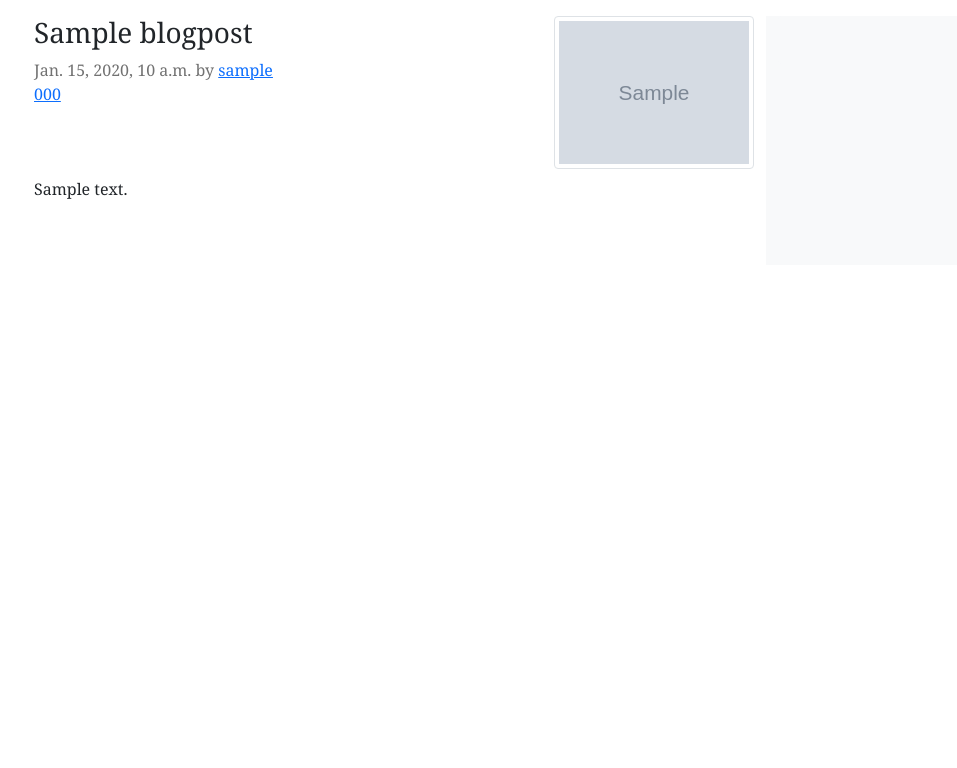
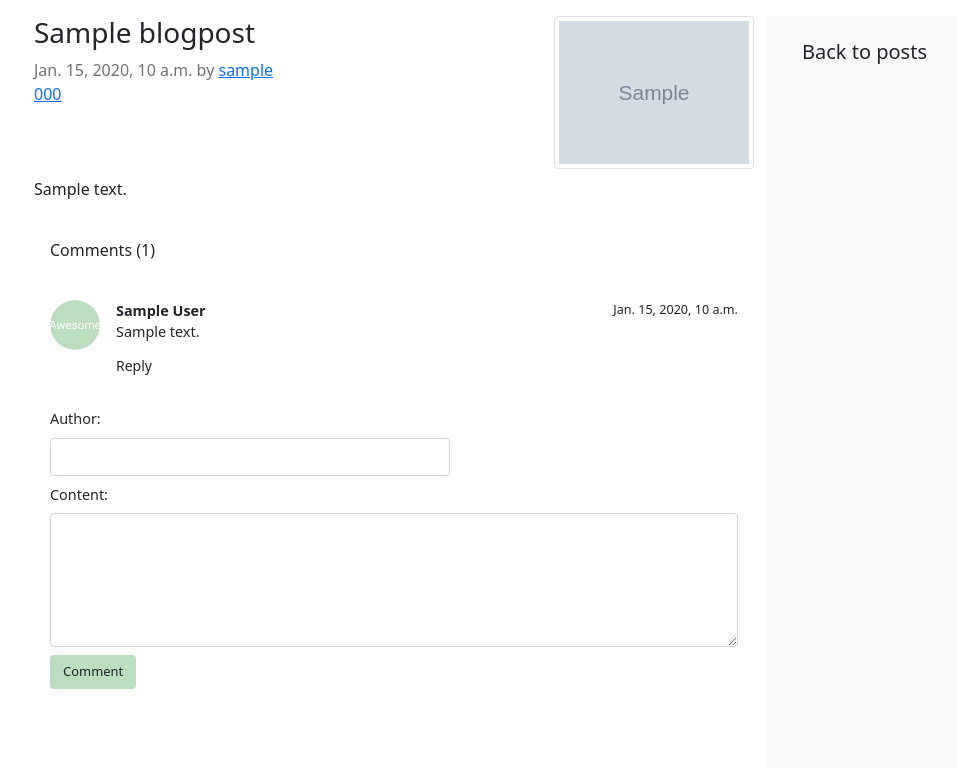
Before and after one commit to masmagit/blog, a Django app: page /post/1/ in a window 1280 px wide. Shown: the top 768 px of the page, without its empty margins (60-1017 px from the left). Run offline with Django 3.2, Linux system fonts and the light colour scheme; tables that the repository leaves empty hold one stand-in row (values such as "Sample post"); grey boxes marked "Sample" are stand-in pictures.

Commit message:
comments added

```diff
--- a/blogapp/admin.py
+++ b/blogapp/admin.py
@@ -1,8 +1,9 @@
 from django.contrib import admin
 from userapp.models import Profile
-from .models import BlogPost, Tag, Category
+from .models import BlogPost, Tag, Category, Comment
 
 admin.site.register(Profile)
 admin.site.register(BlogPost)
 admin.site.register(Tag)
 admin.site.register(Category)
+admin.site.register(Comment)
--- /dev/null
+++ b/blogapp/forms.py
@@ -0,0 +1,16 @@
+from typing import Text
+from django.forms import ModelForm, Textarea
+from django.forms.widgets import TextInput, EmailInput
+from .models import Comment
+
+class CommentForm(ModelForm):
+    class Meta:
+        model = Comment
+        fields = ['author', 'content']
+
+        comment_field = {'class': 'form-control my-2 comment-field'}
+        widgets = {
+            'author': TextInput(attrs=comment_field),
+            'email': EmailInput(attrs=comment_field),
+            'content': Textarea(attrs={'rows': 5, 'class': 'form-control my-2'}),
+        }
--- a/blogapp/models.py
+++ b/blogapp/models.py
@@ -19,9 +19,11 @@ class BlogPost(models.Model):
         return self.title
 
     def get_absolute_url(self):
-        return reverse('blogapp:post', kwargs={
-            'pk': self.id
-        })
+        return reverse('blogapp:post', kwargs={'pk': self.id})
+
+    @property
+    def get_comments(self):
+        return self.comments.all()
 
 class Tag(models.Model):
     code = models.CharField(max_length=20)
@@ -35,3 +37,17 @@ class Category(models.Model):
 
     def __str__(self) -> str:
         return self.code
+
+class Comment(models.Model):
+    post = models.ForeignKey(BlogPost, null=True, blank=True, on_delete=models.CASCADE, related_name='comments')
+    parent = models.ForeignKey('self', null=True, blank=True, on_delete = models.CASCADE)
+    author = models.CharField(max_length=50)
+    email = models.EmailField(blank=True)
+    created = models.DateTimeField(auto_now_add=True)
+    content = models.TextField(default='')
+
+    class Meta:
+        ordering = ('created',)
+
+    def get_comments(self):
+        return Comment.objects.filter(parent=self).filter(active=True)
--- a/blogapp/static/blogapp/blog.css
+++ b/blogapp/static/blogapp/blog.css
@@ -1,11 +1,18 @@
 /* stylelint-disable selector-list-comma-newline-after */
-
-h1, h2, h3, h4, h5, h6, .blog-font, .blog-header-logo {
-  font-family: Georgia, Verdana, "Times New Roman", serif/*rtl:Amiri, Georgia, "Times New Roman", serif*/;
+.greenbg {
+  background-color: #bdddbf;
 }
 
-.blog-font {
-  font-size: 1rem;
+.user-feed {
+  font-size: 14px;
+  margin-top: 12px
+}
+
+.comment-font {
+  font-size: 90%;
+}
+.comment-field {
+  width: 400px;
 }
 
 .plain-a {
--- a/blogapp/templates/blogapp/blog.html
+++ b/blogapp/templates/blogapp/blog.html
@@ -40,7 +40,7 @@
 
     <div class="col-md-4 bg-light rounded">
       <div class="p-4 mb-3">
-        <h4>Tags</h4>
+        <h5>Tags</h5>
         {% for tag in tags_count %}
         <div class="item d-flex justify-content-between">
           <a href="">{{ tag.tags__code }}</a><span>{{ tag.tags__code__count }}</span>
--- a/blogapp/templates/blogapp/post.html
+++ b/blogapp/templates/blogapp/post.html
@@ -3,7 +3,7 @@
 
 {% block main %}
 <main class="container">
-<div class="row blog-font mt-3">
+<div class="row mt-3">
     <div class="col-md-8">
       <article class="blog-post">
         <div class="row">
@@ -16,10 +16,42 @@
           </div>
         </div>
         <p class="mt-2">{{ blogpost.content }}</p>
+
+        <div class="mt-4 comment-font">
+          <div class="p-3">
+            <h6>Comments ({{ blogpost.get_comments.count }})</h6>
+          </div>
+          {% for comment in blogpost.get_comments %}
+          <div class="d-flex flex-row p-3">
+            <img src="{% static 'blogapp/src/awesome192.png' %}" width="50" height="50" class="rounded-circle">
+            <div class="w-100 ms-3">
+                <div class="d-flex justify-content-between align-items-center">
+                    <div class="d-flex flex-row align-items-center">
+                      <span class="fw-bolder">{{ comment.author }}</span>
+                    </div>
+                    <small>{{ comment.created }}</small>
+                </div>
+                <p class="text-justify comment-text mb-0">{{ comment.content }}</p>
+                <div class="d-flex flex-row user-feed">
+                  <span class="ml-3 fw-lighter"><i class="fa fa-comments-o mr-2"></i>Reply</span>
+                </div>
+            </div>
+          </div>
+          {% endfor %}
+
+          <div class="p-3">
+            <form method="post">
+              {% csrf_token %}
+              {{comment_form }}
+              <input class="btn greenbg comment-font" name="comment_form" type="submit" value="Comment">
+            </form>
+          </div>
+        </div>
       </article>
     </div>
     <div class="col-md-4 bg-light">
-      <div class="p-4 mb-3 bg-light rounded">
+      <div class="p-4 mb-3 rounded">
+        <h5><a class="plain-a" href="{% url 'blogapp:blog' %}">Back to posts</a></h5>
       </div>
     </div>
 </div><!-- /.row -->
--- a/blogapp/views.py
+++ b/blogapp/views.py
@@ -1,8 +1,11 @@
 from blogapp.models import BlogPost
-from django.shortcuts import render
+from django.shortcuts import render, redirect
+from django.urls import reverse
 from django.views import generic
 from django.core.paginator import Paginator, EmptyPage, PageNotAnInteger
 from django.db.models import Count
+from .forms import CommentForm
+from .models import Comment
 
 class BlogListView(generic.ListView):
     model = BlogPost
@@ -19,5 +22,28 @@ class BlogPostView(generic.DetailView):
     model = BlogPost
     template_name = "blogapp/post.html"
 
+    def get_context_data(self, **kwargs):
+        self.object = self.get_object()
+        context = super(BlogPostView, self).get_context_data(**kwargs)
+        context['comment_form'] = CommentForm()
+        return context
+
+    def post(self, request, *args, **kwargs):
+        self.object = self.get_object()
+        if (request.method == "POST") and ('comment_form' in request.POST):
+            cform = CommentForm(request.POST)
+            if cform.is_valid():
+                comment = Comment(
+                    post=self.object,
+                    author=cform.cleaned_data["author"],
+                    email=cform.cleaned_data["email"],
+                    content=cform.cleaned_data["content"]
+                )
+                comment.save()
+                return redirect(reverse("blogapp:post", kwargs={'pk': kwargs['pk']}))
+        context = {}
+        return render(request, self.template_name, self.get_context_data())
+
+
 def tags_count():
     return BlogPost.objects.values('tags__code').annotate(Count('tags__code'))
```
Also changed, not shown: other parts of blogapp/static/blogapp/blog.css (+0 -85 lines), blogapp/migrations/0004_comment.py (added), blogapp/migrations/0005_auto_20210607_2141.py (added), blogapp/migrations/0006_auto_20210607_2235.py (added), blogapp/migrations/0007_comment_email.py (added), blogapp/static/blogapp/src/awesome192.png (added), blogapp/static/blogapp/src/blogpic.jpg (renamed from blogapp/static/blogapp/blogpic.jpg).
